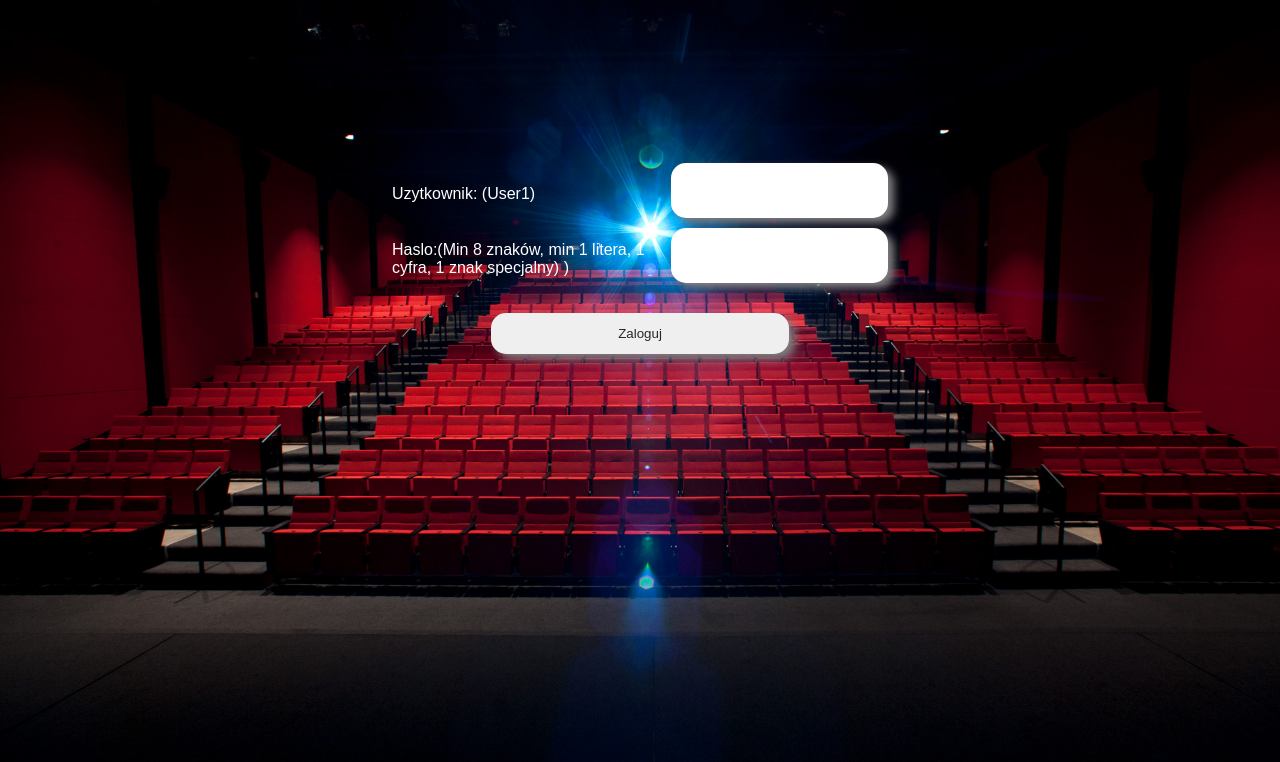
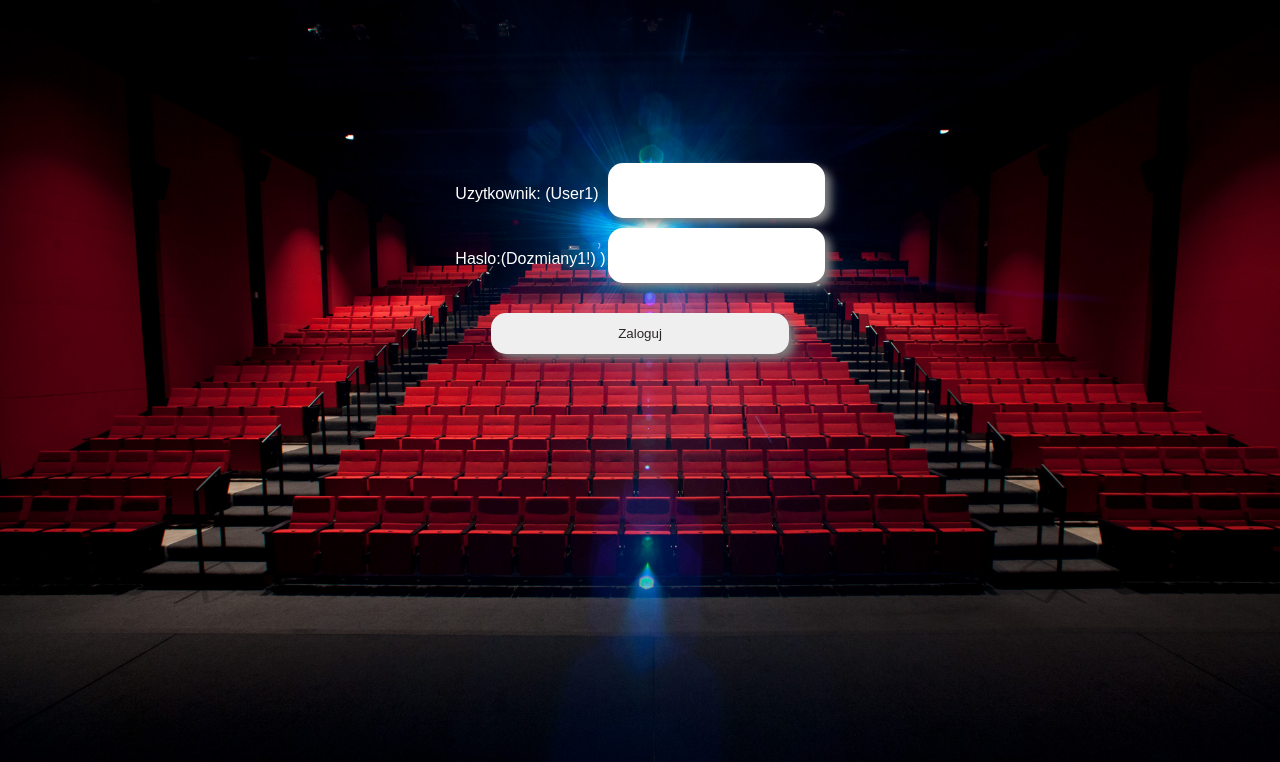
Before and after one commit to alisowicz/ticket-reservation, a plain HTML site: page logowanie.html in a window 1280 px wide. Shown: the part 151-913 px from the top of the page. Drawn offline with nearby package versions, Linux system fonts and the light colour scheme.

Commit message:
Update logowanie.html

```diff
--- a/logowanie.html
+++ b/logowanie.html
@@ -40,7 +40,7 @@
 					</TD>
 				</TR>
 				<TR>
-					<td bordercolor="#FFFFFF" style=" color: white;">Haslo:(Min 8 znaków, min 1 litera, 1 cyfra, 1 znak specjalny)
+					<td bordercolor="#FFFFFF" style=" color: white;">Haslo:(Dozmiany1!)
 
 )</td>
 					<TD bordercolor="#FFFFFF">
```
